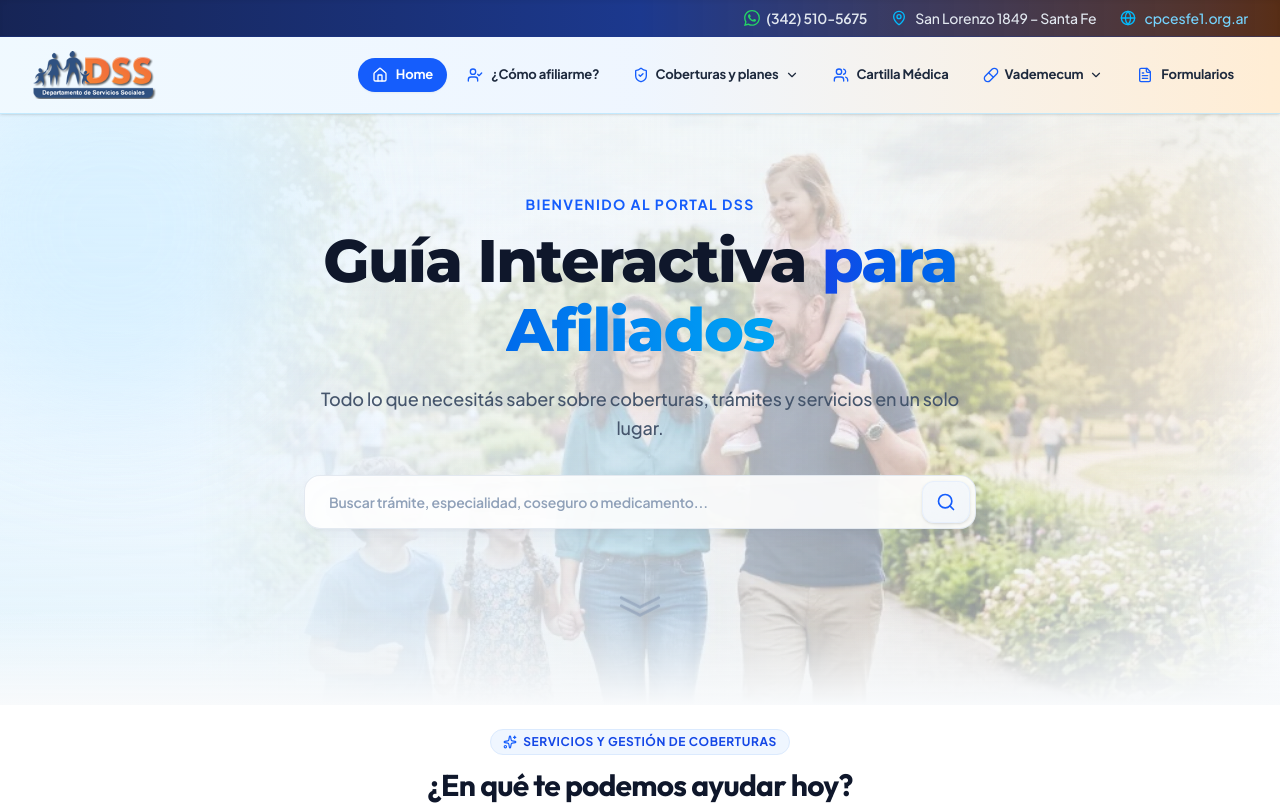
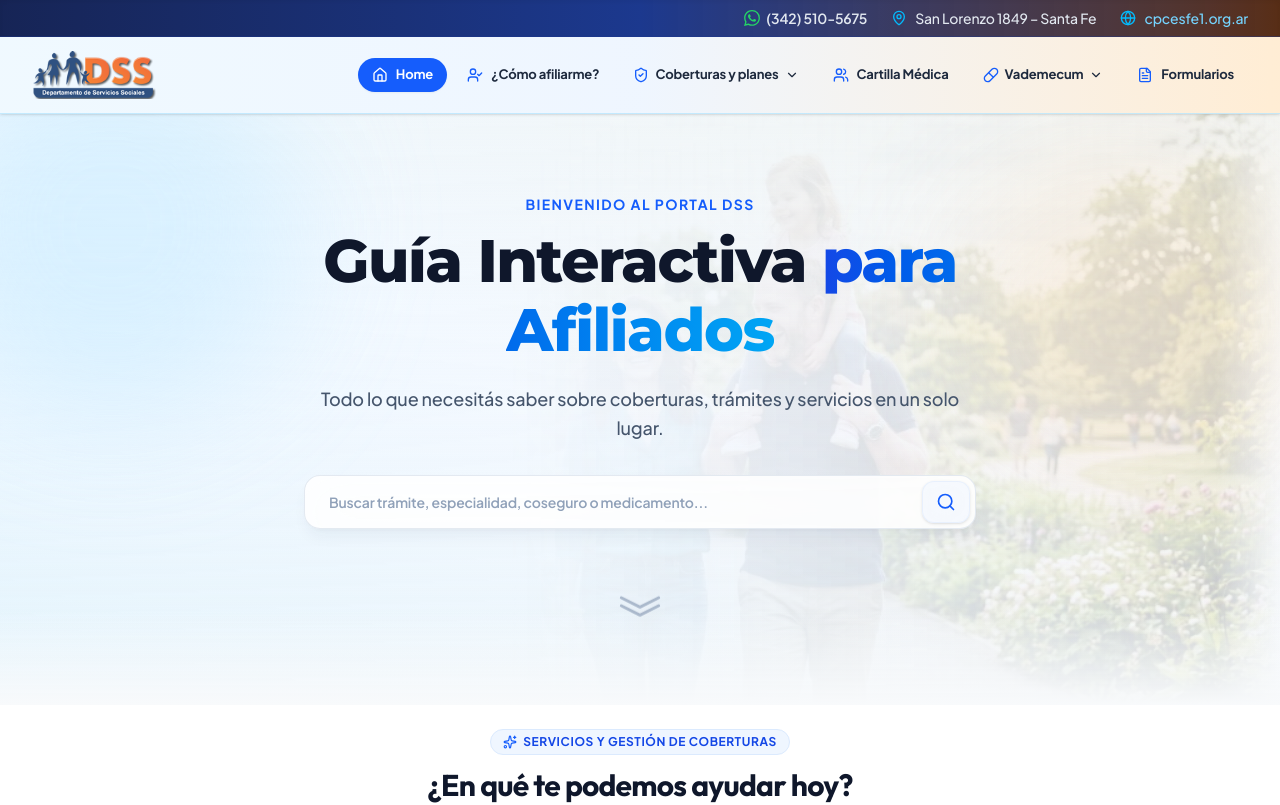
Before and after one commit to KarimServin/guia-interactiva-dss, a Next.js app: page / in a window 1280 px wide. Shown: the top 805 px of the page. Built offline with nearby package versions, Linux system fonts and the light colour scheme.

Commit message:
Move Hero image further right and reduce opacity to 20%

```diff
--- a/src/components/HeroSection.tsx
+++ b/src/components/HeroSection.tsx
@@ -45,10 +45,10 @@ export const HeroSection: React.FC<HeroSectionProps> = ({
         className="absolute inset-0 z-0 bg-cover bg-no-repeat pointer-events-none mix-blend-multiply"
         style={{
           backgroundImage: "url('/hero-bg.webp')",
-          backgroundPosition: "85% 30%",
-          opacity: 0.45,
-          WebkitMaskImage: "linear-gradient(to right, transparent 0%, transparent 15%, black 75%, transparent 100%)",
-          maskImage: "linear-gradient(to right, transparent 0%, transparent 15%, black 75%, transparent 100%)",
+          backgroundPosition: "100% 30%",
+          opacity: 0.20,
+          WebkitMaskImage: "linear-gradient(to right, transparent 0%, transparent 40%, black 95%, transparent 100%)",
+          maskImage: "linear-gradient(to right, transparent 0%, transparent 40%, black 95%, transparent 100%)",
         }}
       />
 
```
